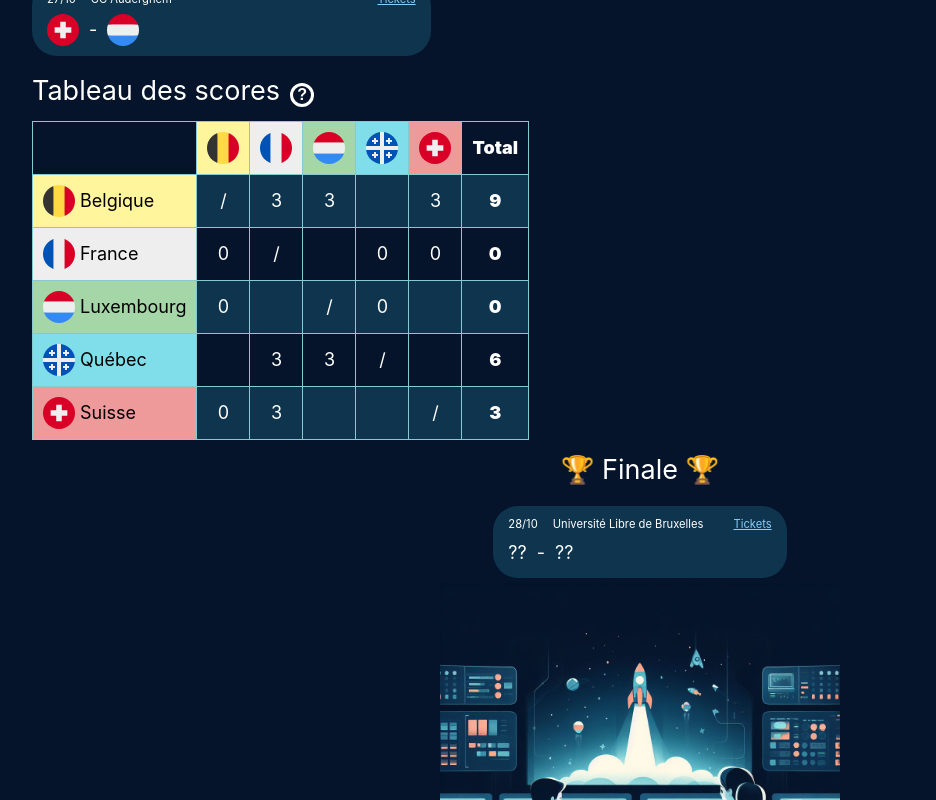
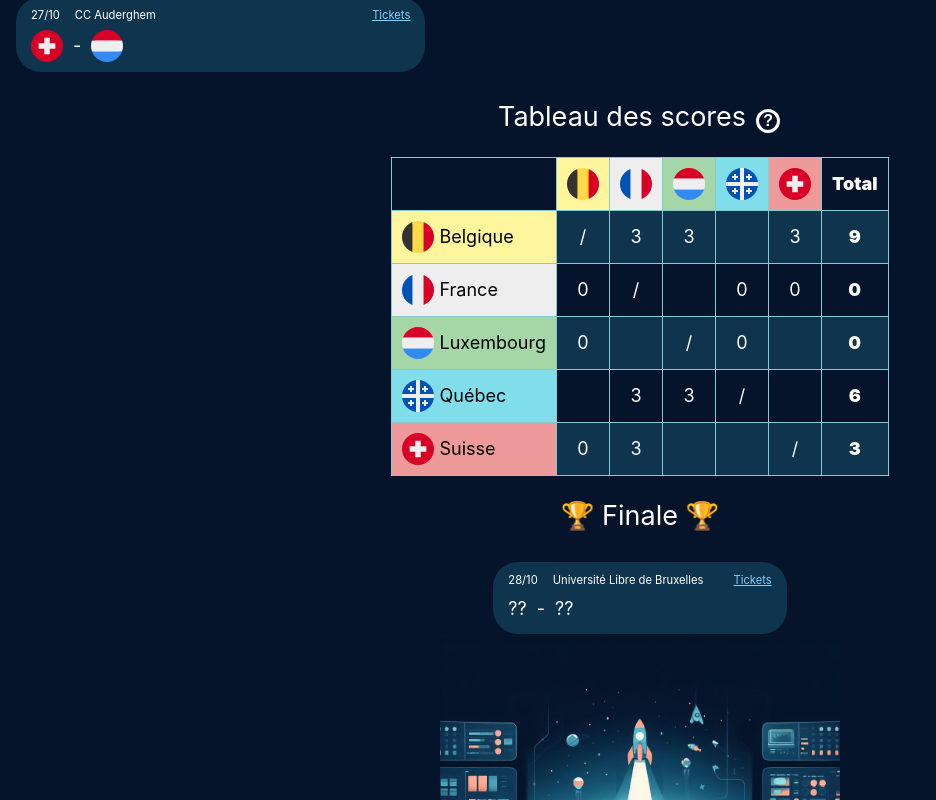
Before and after one commit to tchapeaux/mondial-impro-2023-resultats, a Vue app: page / in a window 1280 px wide. Shown: the part 605-1405 px from the top of the page, without its empty margins (0-936 px from the left). Built offline with nearby package versions, Linux system fonts and the light colour scheme.

Commit message:
imp: justify-center everything

```diff
--- a/src/App.vue
+++ b/src/App.vue
@@ -97,7 +97,7 @@ function closeScoreHint() {
 .header-pic {
   position: absolute;
   width: 150px;
-  right: 20px;
+  right: 1rem;
 }
 
 h1.hero-title {
@@ -125,6 +125,8 @@ ul.match-list {
 h2 {
   line-height: 1.5;
   padding: 10px 0;
+  margin: 10px 0;
+  text-align: center;
 }
 
 .small {
@@ -134,6 +136,7 @@ h2 {
 .header-with-tooltip {
   display: flex;
   align-items: baseline;
+  justify-content: center;
 }
 
 .overtime-info {
@@ -205,6 +208,7 @@ dialog {
 .recap-table {
   display: flex;
   flex-wrap: wrap;
+  justify-content: center;
   gap: 10px;
   align-items: flex-end;
 }
@@ -222,6 +226,7 @@ ul.teams-list {
 
   display: flex;
   flex-wrap: wrap;
+  justify-content: center;
   gap: 15px;
 }
 
--- a/src/assets/main.css
+++ b/src/assets/main.css
@@ -8,7 +8,7 @@
 
   max-width: 1280px;
   margin: 0 auto;
-  padding: 2rem;
+  padding: 0.5rem 1rem;
 
   font-weight: normal;
 }
```
